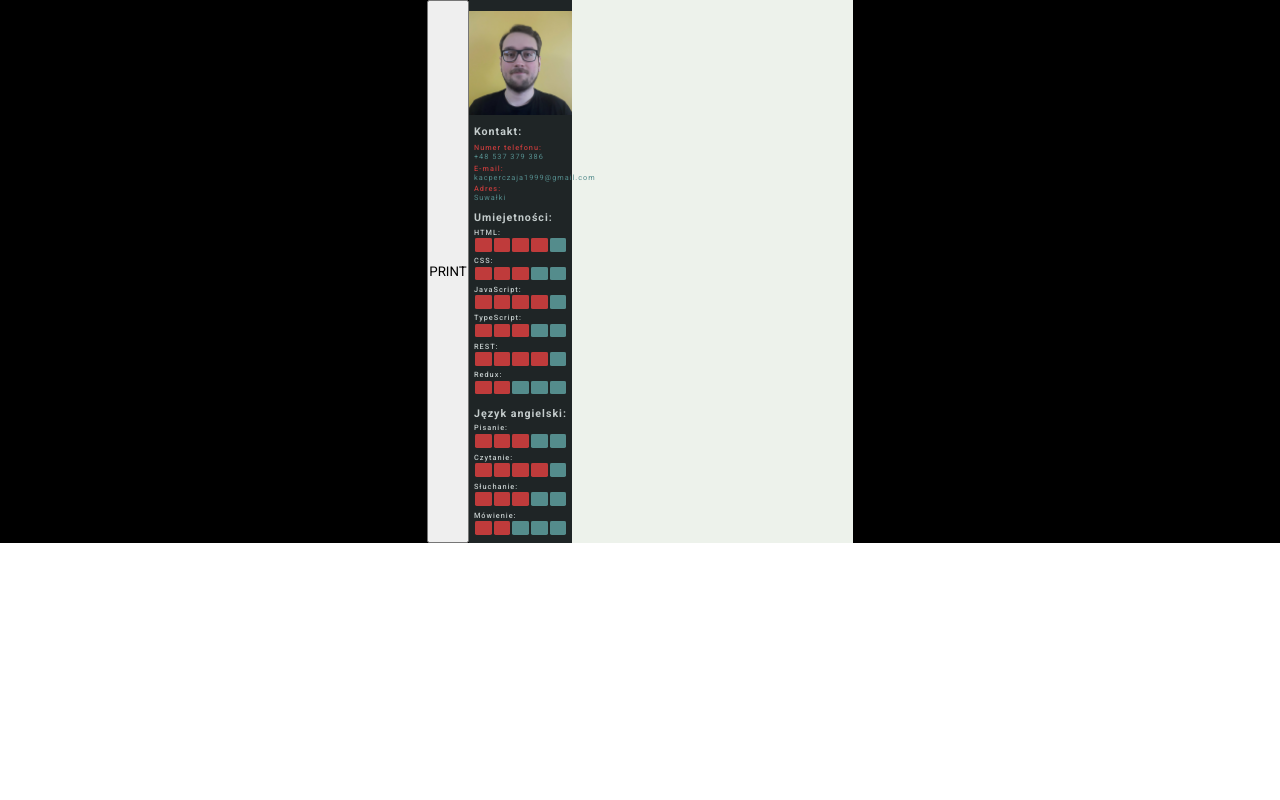
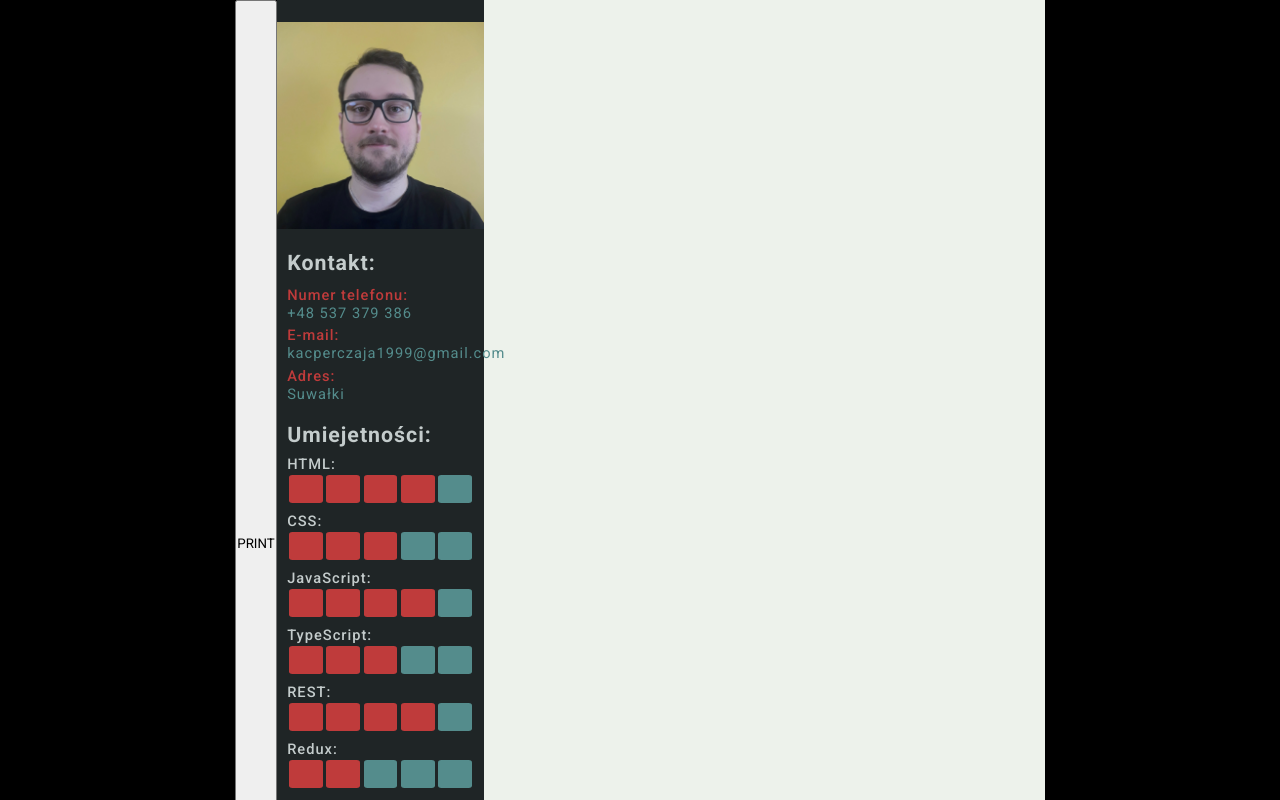
Before and after one commit to Jutrzenka/Curriculum-vitae, a React (Create React App) app: page / in a window 1280 px wide. Shown: the top 800 px of the page. Built offline with nearby package versions, Linux system fonts and the light colour scheme.

Commit message:
Fixed print button

```diff
--- a/src/App.tsx
+++ b/src/App.tsx
@@ -5,7 +5,7 @@ import {LeftSection} from "./components/LeftSection/LeftSection";
 import "./_App.css";
 
 export const App = () => {
-    const [width, setWidth] = useState(30);
+    const [width, setWidth] = useState(60);
     const [fontSize, setFontSize] = useState(width/4.5);
     const componentRef = useRef<any>(null);
 
```
Also changed, not shown: 2 other files (tests, documents, lock files or other folders).
